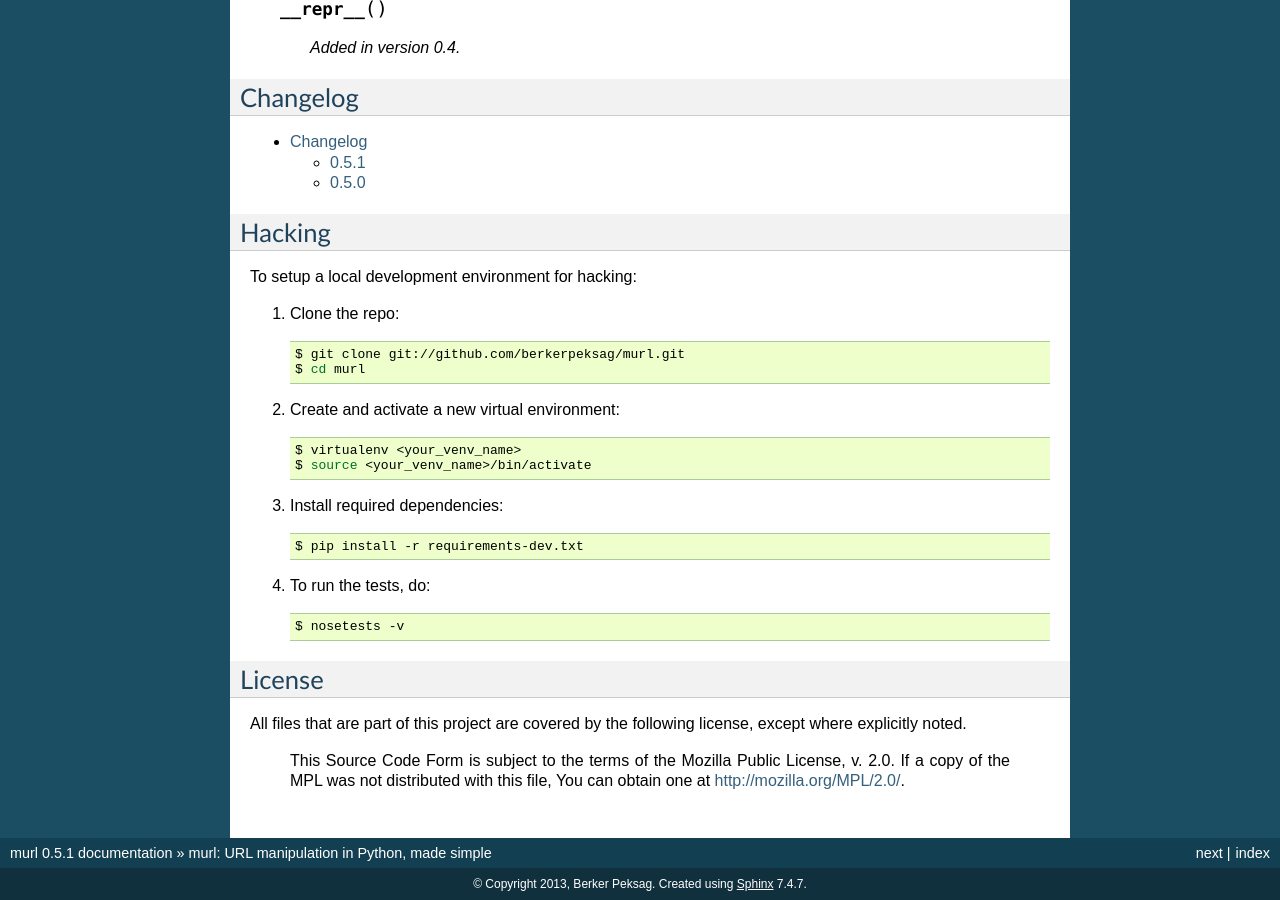
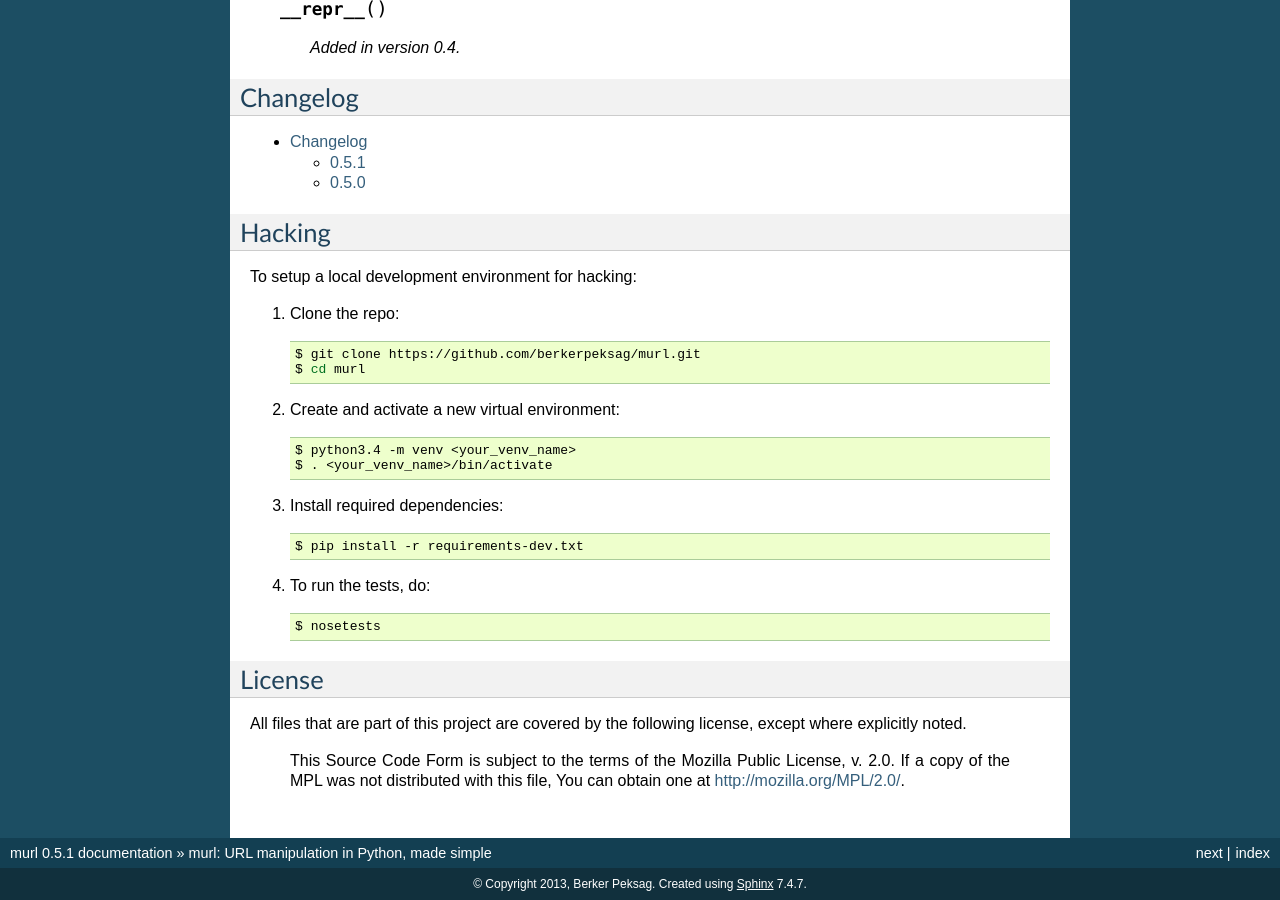
Before and after one commit to berkerpeksag/murl, a Sphinx documentation site: the page built from docs/index.rst, in a window 1280 px wide and 900 px high, scrolled down 1725 px. Built offline with Sphinx 7.4.7, drawn with Linux system fonts in a browser that asks for light colours.

Commit message:
Update hacking howto.

```diff
--- a/docs/index.rst
+++ b/docs/index.rst
@@ -133,13 +133,13 @@ To setup a local development environment for hacking:
 
 1. Clone the repo::
 
-    $ git clone git://github.com/berkerpeksag/murl.git
+    $ git clone https://github.com/berkerpeksag/murl.git
     $ cd murl
 
 2. Create and activate a new virtual environment::
 
-    $ virtualenv <your_venv_name>
-    $ source <your_venv_name>/bin/activate
+    $ python3.4 -m venv <your_venv_name>
+    $ . <your_venv_name>/bin/activate
 
 3. Install required dependencies::
 
@@ -147,7 +147,7 @@ To setup a local development environment for hacking:
 
 4. To run the tests, do::
 
-    $ nosetests -v
+    $ nosetests
 
 
 License
```
